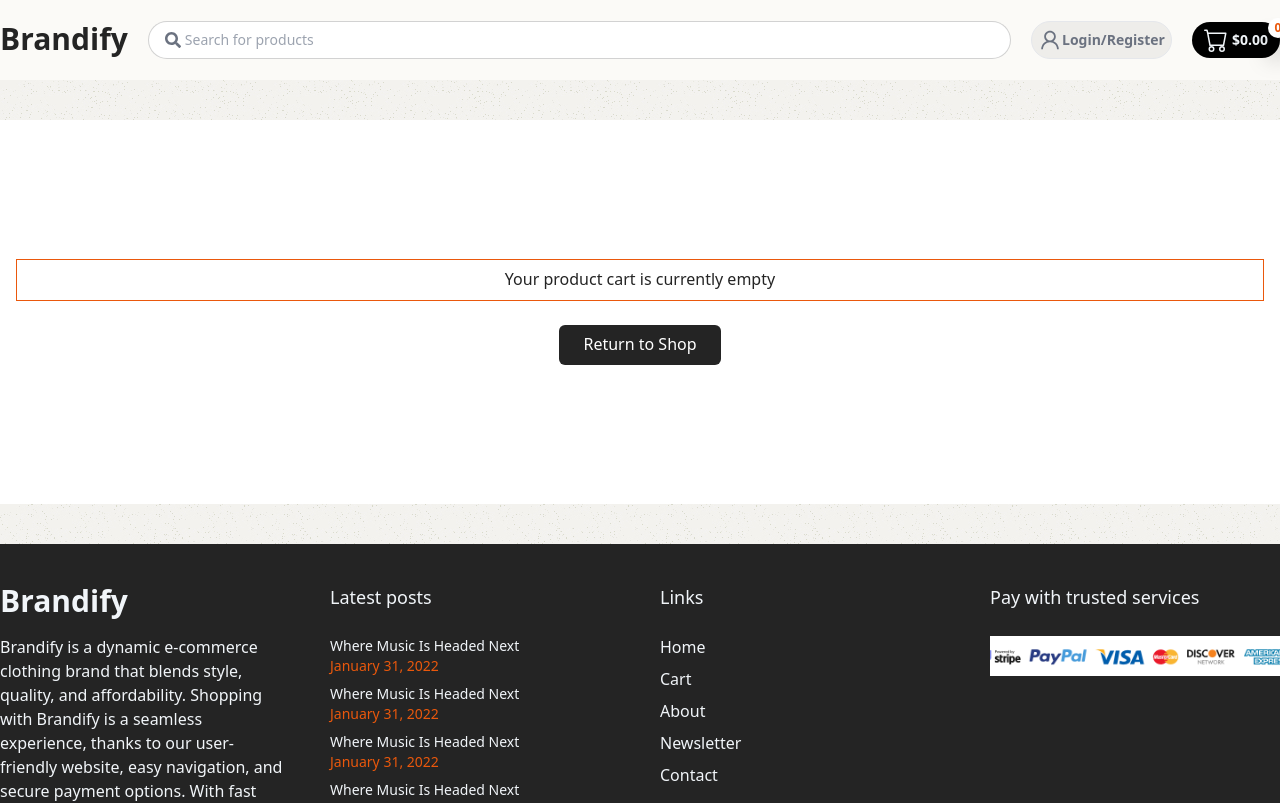
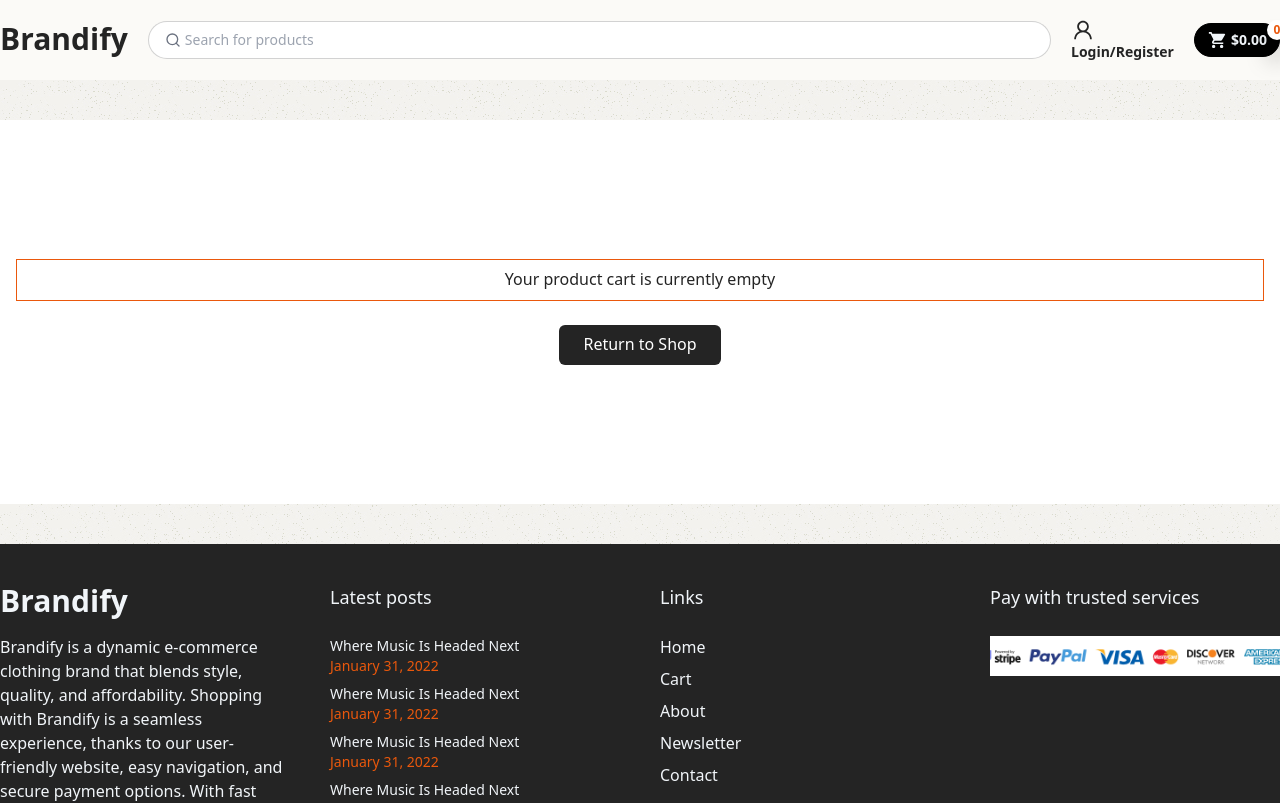
Before and after one commit to BenjiCoder02/NextJsEcommerce, a Next.js app in the folder ecommerce/: page /cart in a window 1280 px wide. Shown: the top 803 px of the page. Built offline with nearby package versions, Linux system fonts and the light colour scheme; no server answers.

Commit message:
Handle adding user info in header, setup shopping cart total price on cart page

```diff
--- a/ecommerce/app/api/auth/[...nextauth]/options.ts
+++ b/ecommerce/app/api/auth/[...nextauth]/options.ts
@@ -29,7 +29,7 @@ export const options: NextAuthOptions = {
       },
       async authorize(credentials) {
         const user = {
-          id: '1001', name: 'Ben', password: 'test1234'
+          id: '1001', name: 'Ben', password: 'test1234', image: 'https://img.freepik.com/free-photo/isolated-happy-smiling-dog-white-background-portrait-4_1562-693.jpg'
         }
         if (credentials?.username === user.name && credentials?.password === user.password) {
           return user
--- a/ecommerce/app/cart/page.tsx
+++ b/ecommerce/app/cart/page.tsx
@@ -7,6 +7,7 @@ import CartItem from "@/components/CartItem";
 import { resetCart } from "@/redux/shoppingSlice";
 
 import Link from "next/link";
+import PaymentForm from "@/components/PaymentForm";
 
 const CartPage = () => {
   const { productData } = useSelector((state: StateProps) => state?.shopping);
@@ -26,7 +27,7 @@ const CartPage = () => {
                 reset cart
               </button>
             </div>
-            {/* Payment Form */}
+            <PaymentForm />
           </div>
         </Container>
       ) : (
--- a/ecommerce/app/components/Header.tsx
+++ b/ecommerce/app/components/Header.tsx
@@ -1,22 +1,40 @@
-'use client'
-
-import React, { useEffect, useState } from 'react';
-import { Container } from './Container';
-import { Logo } from './Logo';
-import { BsCart } from "react-icons/bs";
-import { FaSearch } from 'react-icons/fa';
-import { AiOutlineUser } from 'react-icons/ai';
-import { useSession, signIn, signOut } from 'next-auth/react';
-import { FiLogOut } from 'react-icons/fi';
-import Image from 'next/image';
-import { useSelector } from 'react-redux';
-import { Products, StateProps } from '../../types';
-import { FormattedPrice } from './FormattedPrice';
-import Link from 'next/link';
+"use client";
+import React, { useEffect, useState } from "react";
+import { Container } from "./Container";
+import { Logo } from "./Logo";
+import { IoMdCart } from "react-icons/io";
+import { FiSearch, FiLogOut } from "react-icons/fi";
+import { AiOutlineUser } from "react-icons/ai";
+import { useSession, signIn, signOut } from "next-auth/react";
+import Image from "next/image";
+import { useDispatch, useSelector } from "react-redux";
+import { Products, StateProps } from "../../types";
+import { FormattedPrice } from "./FormattedPrice";
+import Link from "next/link";
+import { addUser, deleteUser } from "@/redux/shoppingSlice";
+import { BsBookmarks } from "react-icons/bs";
 
 export const Header = () => {
+  const dispatch = useDispatch();
   const { data: session } = useSession();
-  const { productData } = useSelector((state: StateProps) => state.shopping);
+  const { productData, orderData } = useSelector(
+    (state: StateProps) => state.shopping
+  );
+
+  useEffect(() => {
+    if (session) {
+      console.log(session)
+      dispatch(
+        addUser({
+          name: session?.user?.name,
+          email: session?.user?.email,
+          image: session?.user?.image,
+        })
+      );
+    } else {
+      dispatch(deleteUser());
+    }
+  }, [session, dispatch]);
 
   const [totalAmt, setTotalAmt] = useState(0);
 
@@ -24,58 +42,68 @@ export const Header = () => {
     let amt = 0;
     productData.map((item: Products) => {
       amt += item.price * item.quantity;
-      return
-    })
+      return;
+    });
     setTotalAmt(amt);
   }, [productData]);
 
   return (
-    <div className='bg-bodyColor h-20 sticky top-0 z-50'>
-      <Container className='h-full flex items-center md:gap-x-5 justify-between md:justify-start max-w-screen-xl mx-auto px-4 xl:px-0 py-10'>
+    <div className="bg-bodyColor h-20 top-0 sticky z-50">
+      <Container className="h-full flex items-center md:gap-x-5 justify-between md:justify-start">
         <Logo />
-        <div className='group bg-white w-full hidden md:flex items-center gap-x-1 border-[1px] border-lightText/50 rounded-full px-4 py-1.5 focus-within:border-orange-600'>
-          <FaSearch className='text-gray-500 group-focus-within:text-darkText duration-200' />
+        <div className="w-full bg-white hidden md:flex items-center gap-x-1 border-[1px] border-lightText/50 rounded-full px-4 py-1.5 focus-within:border-orange-600 group">
+          <FiSearch className="text-gray-500 group-focus-within:text-darkText duration-200" />
           <input
-            type='text'
-            placeholder='Search for products'
-            className='placeholder:text-sm flex-1 outline-none'
+            type="text"
+            placeholder="Search for products"
+            className="placeholder:text-sm flex-1 outline-none"
           />
         </div>
-        {!session?.user && <div onClick={signIn} className='cursor-pointer bg-bgLight text-gray-500 flex items-center justify-center p-1.5 rounded-full hover:bg-white border-[1px] border-gray-200 hover:border-orange-500 duration-200'>
-          <AiOutlineUser className='text-2xl' />
-          <p className='text-sm font-semibold'>Login/Register</p>
-        </div>}
-        <Link href={'/cart'}>
-          <div className='border-black hover:border-orange-600 duration-200 relative bg-black hover:bg-slate-950 rounded-full text-slate-100 hover:text-white flex items-center justify-center gap-x-1 px-3 py-1.5'>
-            <BsCart className='text-2xl' />
-            <p className='text-sm font-semibold'>
+        {!session && (
+          <div onClick={() => signIn()} className="headerDiv cursor-pointer">
+            <AiOutlineUser className="text-2xl" />
+            <p className="text-sm font-semibold">Login/Register</p>
+          </div>
+        )}
+        <Link href={"/cart"}>
+          <div className="bg-black hover:bg-slate-950 rounded-full text-slate-100 hover:text-white flex items-center justify-center gap-x-1 px-3 py-1.5 border-[1px] border-black hover:border-orange-600 duration-200 relative">
+            <IoMdCart className="text-xl" />
+            <p className="text-sm font-semibold">
               <FormattedPrice amount={totalAmt ? totalAmt : 0} />
             </p>
-            <span className='bg-white text-orange-600 rounded-full text-xs font-semibold absolute -right-2 -top-1 w-5 h-5 flex items-center justify-center shadow-xl shadow-black'>
+            <span className="bg-white text-orange-600 rounded-full text-xs font-semibold absolute -right-2 -top-1 w-5 h-5 flex items-center justify-center shadow-xl shadow-black">
               {productData ? productData?.length : 0}
             </span>
           </div>
         </Link>
-        {session?.user?.image && (
+        {session && (
           <Image
-            className='rounded-full object-cover w-50 h-50'
             src={session?.user?.image as string}
-            alt='user-image'
+            alt="user image"
+            width={50}
             height={50}
-            width={50}
+            className="rounded-full object-cover"
           />
         )}
-        {session?.user && !session?.user?.image && (
-          <div className='w-[50px] h-[50px] bg-black rounded-full flex items-center justify-center text-white text-[20px]'>
-            {session?.user?.name?.charAt(0)}
+        {orderData?.order?.length > 0 && session && (
+          <Link
+            href={"/order"}
+            className="headerDiv px-2 gap-x-1 cursor-pointer"
+          >
+            <BsBookmarks className="text-2xl" />
+            <p className="text-sm font-semibold">Orders</p>
+          </Link>
+        )}
+        {session && (
+          <div
+            onClick={() => signOut()}
+            className="headerDiv px-2 gap-x-1 cursor-pointer"
+          >
+            <FiLogOut className="text-2xl" />
+            <p className="text-sm font-semibold">Logout</p>
           </div>
         )}
-        {session?.user &&
-          <div onClick={signOut} className='px-2 gap-x-1 cursor-pointer bg-bgLight text-gray-500 flex items-center justify-center p-1.5 rounded-full hover:bg-white border-[1px] border-gray-200 hover:border-orange-500 duration-200'>
-            <FiLogOut className='text-2xl' />
-            <p className='text-sm font-semibold'>Logout</p>
-          </div>}
       </Container>
     </div>
   );
-}
+};
--- /dev/null
+++ b/ecommerce/app/components/PaymentForm.tsx
@@ -0,0 +1,49 @@
+'use client';
+
+import React, { useEffect, useState } from "react";
+import { Products, StateProps } from "../../types";
+import { FormattedPrice } from "./FormattedPrice";
+import { useSelector } from "react-redux";
+
+const PaymentForm = () => {
+  const [totalAmt, setTotalAmt] = useState(0);
+  const { productData, userInfo } = useSelector(
+    (state: StateProps) => state?.shopping
+  )
+
+  useEffect(() => {
+    let amt = 0;
+    productData?.map((item: Products) => {
+      amt += item.price * item.quantity;
+      return
+    });
+    setTotalAmt(amt);
+  }, [productData]);
+
+
+  return (
+    <div className="w-full bg-white p-4">
+      <h2>Cart Totals</h2>
+      <div className="border-b-[1px] border-b-slate-300 py-2">
+        <div className="max-w-lg flex items-center justify-between">
+          <p className="uppercase font-medium">Subtotal</p>
+          <p><FormattedPrice amount={totalAmt} /></p>
+        </div>
+      </div>
+      <div className="border-b-[1px] border-b-slate-300 py-2">
+        <div className="max-w-lg flex items-center justify-between">
+          <p className="uppercase font-medium">Shipping</p>
+          <p><FormattedPrice amount={20} /></p>
+        </div>
+      </div>
+      <div className="border-b-[1px] border-b-slate-300 py-2">
+        <div className="max-w-lg flex items-center justify-between">
+          <p className="uppercase font-medium">Total</p>
+          <p><FormattedPrice amount={totalAmt + 20} /></p>
+        </div>
+      </div>
+    </div>
+  )
+}
+
+export default PaymentForm;
--- a/ecommerce/app/redux/shoppingSlice.ts
+++ b/ecommerce/app/redux/shoppingSlice.ts
@@ -47,6 +47,12 @@ export const shoppingSlice = createSlice({
     },
     resetCart: (state) => {
       state.productData = [];
+    },
+    addUser: (state, action) => {
+      state.userInfo = action.payload;
+    },
+    deleteUser: (state) => {
+      state.userInfo = null;
     }
   }
 });
@@ -57,6 +63,8 @@ export const {
   deleteProduct,
   decreaseQuantity,
   increaseQuantity,
+  addUser,
+  deleteUser,
 } = shoppingSlice.actions;
 
 export default shoppingSlice.reducer;
```
